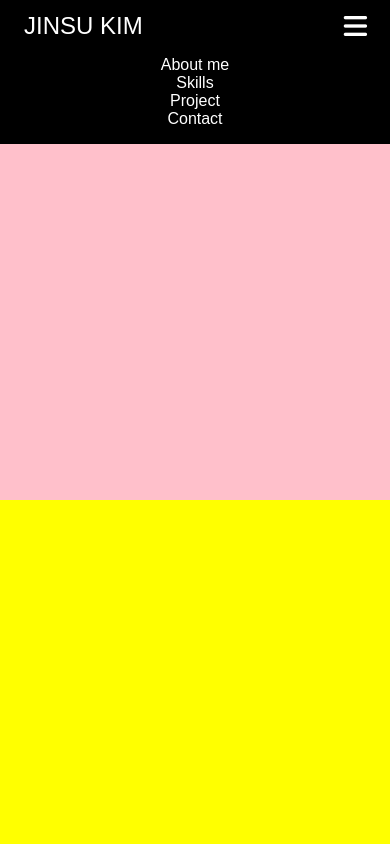
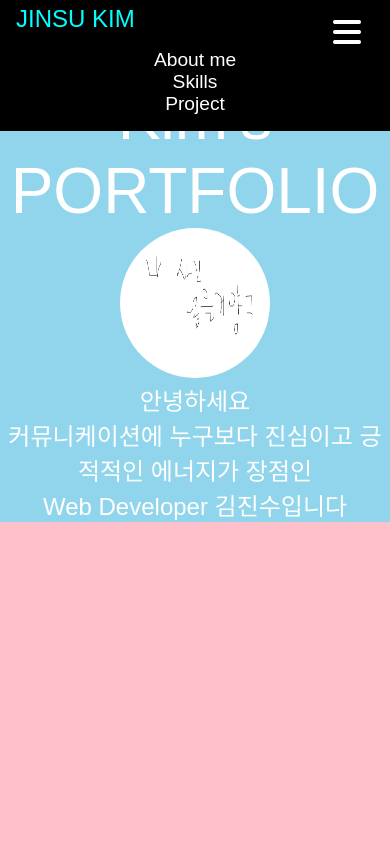
Before and after one commit to Eure-ka/introducing-page, a plain HTML site: page index.html in a window 390 px wide. Both pictures are taken after a click on the button 356 px from the left and 26 px from the top of the page. Shown: the top 844 px of the page. Drawn offline with Linux system fonts and the light colour scheme; a web font is replaced by a local one.

Commit message:
자기소개까지 완료해봄(내사진빼고)

```diff
--- a/css/Basic.css
+++ /dev/null
@@ -1,170 +0,0 @@
-/* 시발 자바스크립트 날아감 정신차리자 */
-body{
-    margin: 0;
-    padding: 0;
-    font-family: 'Padauk', sans-serif;
-}
-
-a {
-    text-decoration: none;
-    color: black;
-}
-
-nav{
-    background-color: whitesmoke;
-    width: 100%;
-    position: fixed;
-    height: auto;
-}
-nav a:visited{
-    color: black;
-}
-
-nav a:link{
-    color: black;
-}
-
-nav{
-    display: flex;
-    justify-content: space-between;
-}
-
-.nav-title{
-    font-size: 2em;
-    padding-left: 1em;
-    padding-top: 0.5em;
-    font-size: 700;
-}
-
-.navbar-right{
-    display: flex;
-    margin-right: 4em;
-    font-size: 1em;
-    list-style: none;
-}
-
-.navbar-right li{
-    padding-left:1em;
-    padding-right:1em;
-}
-.navbar-right li a:hover{
-    color: aqua;
-}
-
-.toggle_btn{
-    cursor: pointer;
-    width: 3em;
-    height: 3em;
-    background-color: transparent;
-    display: none;
-    border-radius: 4px;
-    border-color: black;
-    background-image: none;
-    margin-top: 0.5em;
-    border: 1px solid transparent;
-}
-
-.toggle_btn i{
-    align-items: center;
-    font-size: 2em;
-    padding-right: 1em;
-    color: white;
-}
-
-.desc1{
-    display: block;
-    width: 100%;
-    height: 500px;
-    background-color: pink;
-}
-.desc2{
-    display: block;
-    width: 100%;
-    height: 500px;
-    background-color: yellow;
-}
-.desc3{
-    display: block;
-    width: 100%;
-    height: 500px;
-    background-color: red;
-}
-.desc4{
-    display: block;
-    width: 100%;
-    height: 500px;
-    background-color: purple;
-}
-
-footer{
-    width: 100%;
-    text-align: center;
-}
-
-footer i{
-    font-size: 3em;
-}
-footer p{
-    font-size: 1em;
-}
-@media screen and (max-width: 767px) {
-    body{
-        padding: 0;
-        margin: 0;
-    }
-    a {
-        color: white;
-    }
-    nav a:link{
-        color: white;
-    }
-    nav a:visited{
-        color: white;
-    }
-
-    nav{
-        background-color: #000;
-        height: auto;
-        flex-direction: column;
-        align-items: flex-start;
-    }
-    .nav-title{
-        font-size: 1.5em;
-    }
-    .toggle_btn{
-        position: absolute;
-        right: 1em;
-        display: inline;
-    }
-
-    .navbar-right{
-        padding-left: 0;
-        width: 100%;
-        flex-direction: column;
-        align-items: center;
-        display: none;
-    }
-    .navbar-right li{
-        padding: 0 0 0 0;
-    }
-
-    .navbar-right.active{
-        display: flex;
-    }
-
-    .navbar-right.active li{
-        width: 100%;
-        text-align: center;
-    }
-
-    footer i{
-        color: black;
-        font-size: 2em;
-    }
-    footer p{
-        font-size: 1em;
-    }
-}
-
-@media screen and (max-width: 1023px) {
-}
--- /dev/null
+++ b/css/style.css
@@ -0,0 +1,219 @@
+*{
+    box-sizing: border-box;
+}
+body{
+    margin: 0 auto;
+    font-family: 'Padauk', sans-serif;
+}
+
+a {
+    all:unset;
+}
+
+a:visited{
+    text-decoration: none;
+    color: #3f464d;
+}
+
+a:link{
+    text-decoration: none;
+    color: #3f464d;
+}
+
+a:active{
+    text-decoration: none;
+    color: #3f464d;
+}
+
+
+header{
+    position: fixed;
+    top:0;
+    left:0;
+    width: 100%;
+    height: 60px;
+    z-index: 1000;
+}
+.navbar nav{
+    display: flex;
+    background-color: #fff;
+    width: 100%;
+    justify-content: space-between;
+}
+
+
+
+.navbar .nav-title{
+    font-size: 2rem;
+    padding-left: 1rem;
+    padding-top: 0.3rem;
+    font-size: 700;
+}
+.navbar .nav-title:hover{
+    cursor:pointer;
+    color:#00ffff
+}
+
+.navbar .navbar-right{
+    display: flex;
+    margin-right: 4rem;
+    font-size: 1rem;
+    list-style: none;
+}
+
+.navbar .navbar-right li{
+    font-size: 1.2rem;
+    padding-left:1rem;
+    padding-right:1rem;
+}
+
+.navbar-right li a:hover{
+    cursor: pointer;
+    color: #00ffff;
+}
+
+.toggle-btn{
+    cursor: pointer;
+    width: 3rem;
+    height: 3rem;
+    background-color: transparent;
+    display: none;
+    border-radius: 4px;
+    border-color: #000;
+    background-image: none;
+    margin-top: 0.5rem;
+    border: 1px solid transparent;
+}
+
+.toggle-btn i{
+    align-items: center;
+    font-size: 2rem;
+    padding-right: 1rem;
+    color: #fff;
+}
+
+.main-title{
+    position: relative;
+    width: 100%;
+    height:auto;
+    background-color: #90d5eb;
+    margin-top: 5rem;
+}
+
+.main-title .inner{
+    align-items: center;
+}
+
+.main-title .inner .subject{
+    text-align: center;
+    color: #fff;
+    font-size: 4rem;
+}
+.main-title .inner .profile{
+    text-align: center;
+}
+.main-title .inner .profile img{
+    width: 150px;
+    height: 150px;
+    border-radius: 75px;
+}
+.main-title .inner .text{
+    text-align: center;
+    color: #fff;
+    font-size: 1.5rem;
+}
+
+.about-me{
+    display: block;
+    width: 100%;
+    height: 500px;
+    background-color: pink;
+}
+
+.desc2{
+    display: block;
+    width: 100%;
+    height: 500px;
+    background-color: yellow;
+}
+
+.desc3{
+    display: block;
+    width: 100%;
+    height: 500px;
+    background-color: red;
+}
+
+footer{
+    width: 100%;
+    text-align: center;
+}
+
+footer i{
+    font-size: 3rem;
+}
+footer p{
+    font-size: 1rem;
+}
+@media screen and (max-width: 767px) {
+    body{
+        margin: 0 auto;
+    }
+    a {
+        all:unset;
+    }
+    .navbar nav a:link{
+        text-decoration: none;
+        color: #fff;
+    }
+    .navbar nav a:visited{
+        text-decoration: none;
+        color: #fff;
+    }
+
+    .navbar nav{
+        background-color: #000;
+        height: auto;
+        flex-direction: column;
+        align-items: flex-start;
+    }
+    .navbar .nav-title{
+        font-size: 1.5rem;
+    }
+    .toggle-btn{
+        position: absolute;
+        right: 1rem;
+        display: inline;
+    }
+
+    .navbar .navbar-right{
+        padding-left: 0;
+        width: 100%;
+        flex-direction: column;
+        align-items: center;
+        display: none;
+    }
+    .navbar .navbar-right li{
+        padding: 0 0 0 0;
+    }
+
+    .navbar-right.active{
+        display: flex;
+    }
+
+    .navbar-right.active li{
+        width: 100%;
+        text-align: center;
+    }
+
+    footer i{
+        color: black;
+        font-size: 2rem;
+    }
+    footer p{
+        font-size: 1rem;
+    }
+}
+
+@media screen and (max-width: 1023px) {
+}
--- a/index.html
+++ b/index.html
@@ -5,7 +5,7 @@
     <meta http-equiv="X-UA-Compatible" content="IE=edge">
     <meta name="viewport" content="width=device-width, initial-scale=1.0,maximum-scale=1.0,minimum-scale=1.0" >
     <meta http-equiv="X-UA-Compatible" content="IE=edge">
-    <link rel="stylesheet" href="css/Basic.css">
+    <link rel="stylesheet" href="css/style.css">
     <link rel="preconnect" href="https://fonts.googleapis.com">
     <link rel="preconnect" href="https://fonts.gstatic.com" crossorigin>
     <link href="https://fonts.googleapis.com/css2?family=Padauk&display=swap" rel="stylesheet">
@@ -14,21 +14,32 @@
 </head>
 <body>
         <header>
+            <div class="navbar">
                 <nav>
                     <a href="#" class="nav-title">JINSU KIM</a>
-            <button class="toggle_btn"><i class="fas fa-bars"></i></button>
+                    <button class="toggle-btn"><i class="fas fa-bars"></i></button>
                     <ul class="navbar-right">
                         <li><a href="#">About me</a></li>
                         <li><a href="#">Skills</a></li>
                         <li><a href="#">Project</a></li>
-                <li><a href="#">Contact</a></li>
                     </ul>
                 </nav>
+            </div>
         </header>
-    <div class="desc1"></div>
+        <div class="main-title">
+            <div class="inner">
+                <div class="subject">Kim's PORTFOLIO</div>
+                <div class="profile"><img src="./img/temp_img.png" alt="내 사진"></div>
+                <div class="text">
+                    안녕하세요<br/>
+                    커뮤니케이션에 누구보다 진심이고 긍적적인 에너지가 장점인<br>
+                    Web Developer 김진수입니다<br>
+                </div>
+            </div>
+        </div>
+        <div class="about-me"></div>
         <div class="desc2"></div>
         <div class="desc3"></div>
-    <div class="desc4"></div>
         <footer>
             <a href="https://github.com/Eure-ka" target='_blank'><i class="fab fa-github"></i></a>
             <p>© 2021. Kim Jin Su. All rights reserved.</p>
--- a/js/header.js
+++ b/js/header.js
@@ -1,4 +1,4 @@
-const  toggleBtn = document.querySelector('.toggle_btn');
+const  toggleBtn = document.querySelector('.toggle-btn');
 const  nav_list = document.querySelector('.navbar-right');
 
 function show_list(){
```
Also changed, not shown: img/temp_img.png (added). Lines whose indentation alone changed are shown as unchanged.
